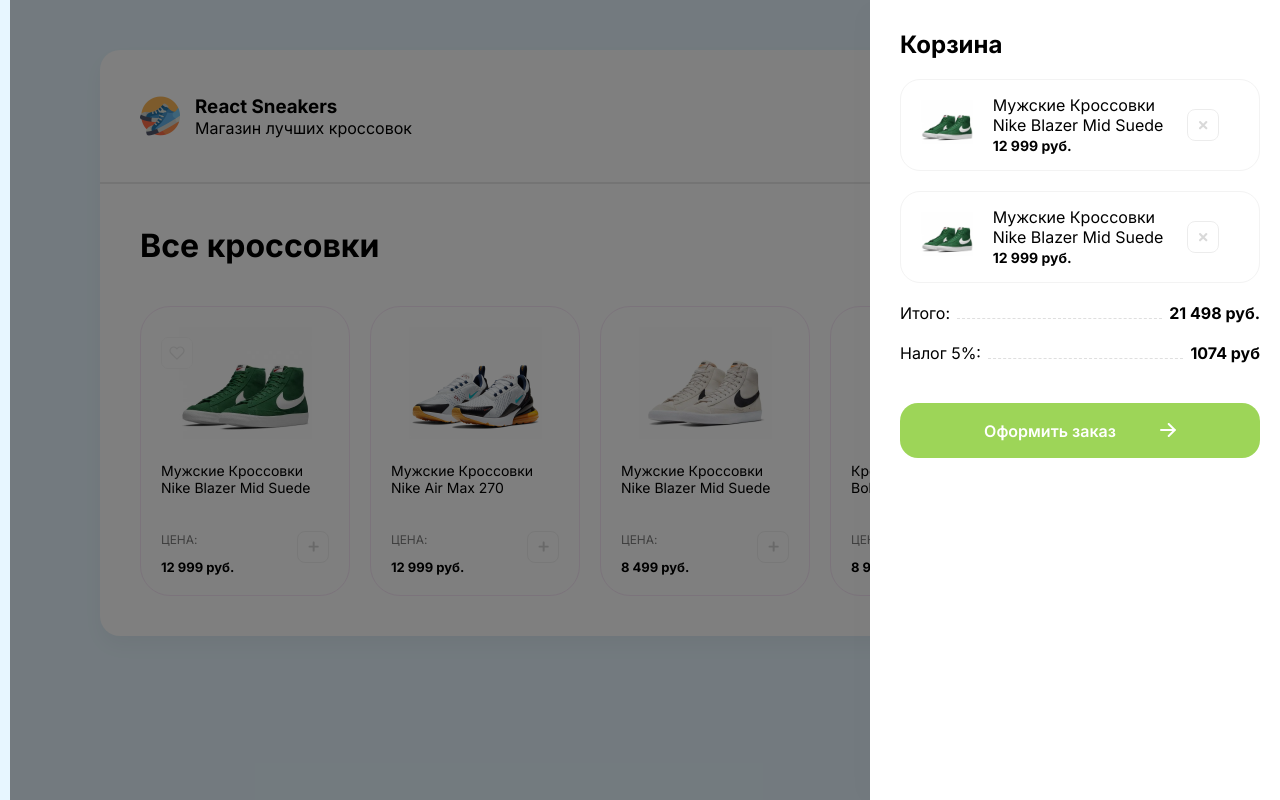
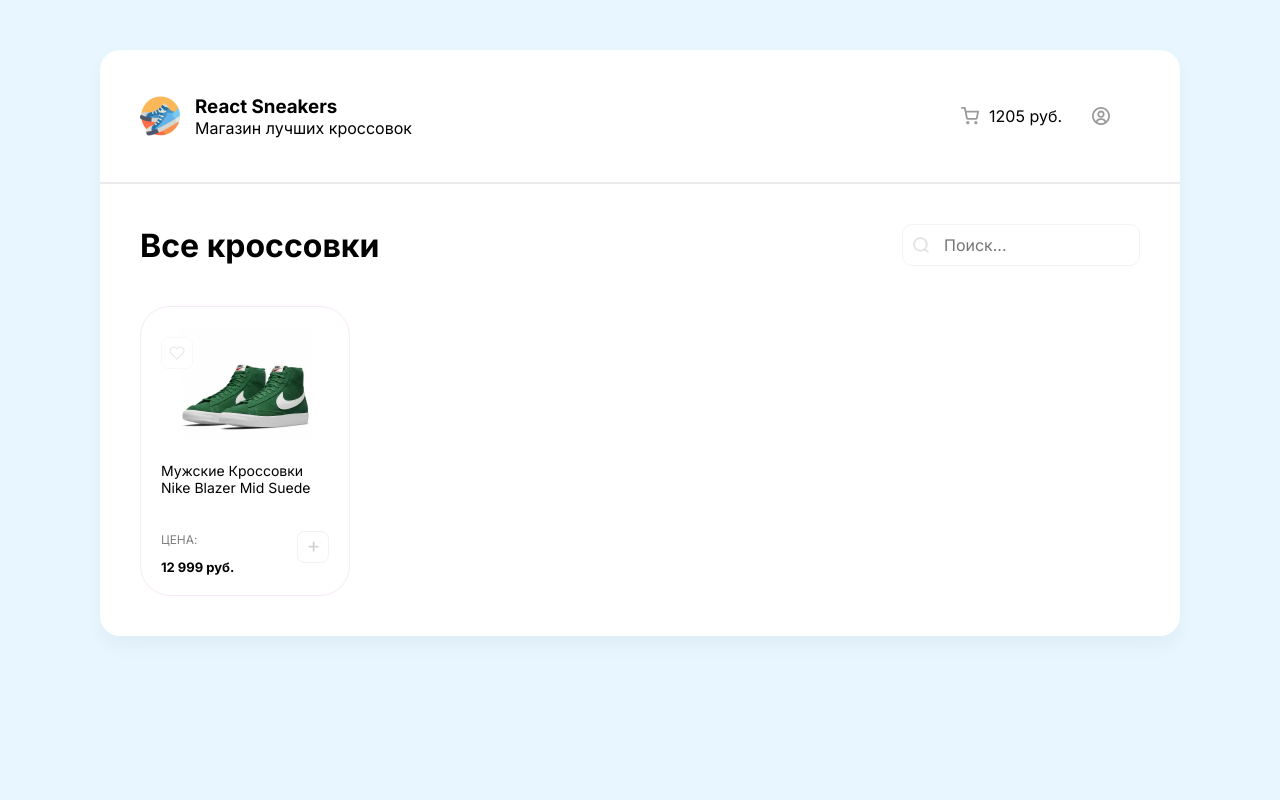
Before and after one commit to helennn123433/react_sneakers, a React (Create React App) app: page / in a window 1280 px wide. Built offline with nearby package versions, Linux system fonts and the light colour scheme.

Commit message:
chnages with react components and a little props

```diff
--- a/src/App.js
+++ b/src/App.js
@@ -1,65 +1,27 @@
+import Card from './components/Card.jsx'
+import Drawer from './components/Drawer.jsx';
+import Header from './components/Header.jsx';
+
+const arr = [
+  {
+    name: "Мужские Кроссовки Nike Blazer Mid Suede",
+    price: 12999
+  },
+  {
+    name: "Мужские Кроссовки Nike Air Max 270",
+    price: 15600
+  }
+]
+
+
 function App() {
   return (
     <div className ="App">
 
-      <div className="overlay">
-        <div className="drawer">
-          <h2>Корзина</h2>
-          <div className="items">
-          <div className="cartItem">
-            <div style={{ backgroundImage: 'url(/img/sneakers/image_5.jpg)' }} className="cartItemImg"></div>
-            <div className="cardItem">
-              <p>Мужские Кроссовки Nike Blazer Mid Suede</p>
-              <b>12 999 руб.</b>
-            </div>
-            <img className="removeBtn" src="/img/delete.svg" alt="delete" />
-          </div>
-          <div className="cartItem">
-            <div style={{ backgroundImage: 'url(/img/sneakers/image_5.jpg)' }} className="cartItemImg"></div>
-            <div className="cardItem">
-              <p>Мужские Кроссовки Nike Blazer Mid Suede</p>
-              <b>12 999 руб.</b>
-            </div>
-            <img className="removeBtn" src="/img/delete.svg" alt="delete" />
-          </div>
-          </div>
-          <ul className="infoPrices">
-            <li className="infoPrice">
-              <span>Итого:</span>
-              <div></div>
-              <b>21 498 руб.</b>
-            </li>
-            <li className="infoPrice">
-              <span>Налог 5%:</span>
-              <div></div>
-              <b>1074 руб</b>
-            </li>
-          </ul>
-          <button className="greenButton">Оформить заказ <img src="/img/arrow.svg" alt="arrowInButton" /></button>
-        </div>
+      <div style={{ display: 'none' }} className="overlay">
+        <Drawer/>
       </div>
-      <header>
-      <div className="headerLeft">
-        <div className="headerLeftImg">
-        <img width={40} height={40} src="/img/logo.png" /></div>
-          <div>
-            <h3>React Sneakers</h3>
-            <p>Магазин лучших кроссовок</p>
-          </div>
-      </div>
-
-        <div className="headerRigth">
-          <ul>
-            <li>
-              <img width={18} height={18} src="/img/cart.svg" />
-              <span>1205 руб.</span>
-            </li>
-            <li>
-            <img width={18} height={18} src="/img/user.svg" />
-            </li>
-          </ul>
-        </div>
-      </header>
+      <Header />
      <div className="content">
       <div className="content-search">
         <h1>Все кроссовки</h1>
@@ -69,67 +31,7 @@
         </div>
       </div>
       <div className="sneakers">
-        <div className="card">
-        <div className="cardImageContainer">
-          <div className="favorite"><img src="/img/heartunlike.svg" alt="heart" /></div>
-          <img width={133} height={112} src="/img/sneakers/image_5.jpg" alt="sneakers" />
-        </div>
-          <h5>Мужские Кроссовки Nike Blazer Mid Suede</h5>
-          <div className="cardBottom">
-            <div className="cardBottomInfo">
-              <p>Цена:</p>
-              <b>12 999 руб.</b>
-            </div>
-          <button>
-            <img width={11} height={11} src="/img/plus.svg" alt="plus"/>
-          </button>
-          </div>
-        </div>
-        <div className="card">
-        <div className="cardImageContainer">
-          <img width={133} height={112} src="/img/sneakers/image 5 (1).jpg" alt="sneakers" />
-        </div>
-          <h5>Мужские Кроссовки Nike Air Max 270</h5>
-          <div className="cardBottom">
-            <div className="cardBottomInfo">
-              <p>Цена:</p>
-              <b>12 999 руб.</b>
-            </div>
-          <button>
-            <img width={11} height={11} src="/img/plus.svg" alt="plus"/>
-          </button>
-          </div>
-        </div>
-        <div className="card">
-        <div className="cardImageContainer">
-          <img width={133} height={112} src="/img/sneakers/image 5 (2).jpg" alt="sneakers" />
-        </div>
-          <h5>Мужские Кроссовки Nike Blazer Mid Suede</h5>
-          <div className="cardBottom">
-            <div className="cardBottomInfo">
-              <p>Цена:</p>
-              <b>8 499 руб.</b>
-            </div>
-          <button>
-            <img width={11} height={11} src="/img/plus.svg" alt="plus"/>
-          </button>
-          </div>
-        </div>
-        <div className="card">
-        <div className="cardImageContainer">
-          <img width={133} height={112} src="/img/sneakers/image 5 (1).png" alt="sneakers" />
-        </div>
-          <h5>Кроссовки Puma X Aka Boku Future Rider</h5>
-          <div className="cardBottom">
-            <div className="cardBottomInfo">
-              <p>Цена:</p>
-              <b>8 999 руб.</b>
-            </div>
-          <button>
-            <img width={11} height={11} src="/img/plus.svg" alt="plus"/>
-          </button>
-          </div>
-        </div>
+      <Card title="Мужские Кроссовки Nike Blazer Mid Suede" price={12999} imageUrl="/img/sneakers/image_5.jpg" />
       </div>
      </div>
     </div>
--- /dev/null
+++ b/src/components/Card.jsx
@@ -0,0 +1,22 @@
+function Card(props){
+    return(
+        <div className="card">
+        <div className="cardImageContainer">
+        <div className="favorite"><img src="/img/heartunlike.svg" alt="heart" /></div>
+        <img width={133} height={112} src="/img/sneakers/image_5.jpg" alt="sneakers" />
+        </div>
+        <h5>{props.title}</h5>
+        <div className="cardBottom">
+            <div className="cardBottomInfo">
+            <p>Цена:</p>
+            <b>12 999 руб.</b>
+            </div>
+        <button>
+            <img width={11} height={11} src="/img/plus.svg" alt="plus"/>
+        </button>
+        </div>
+        </div>
+    );
+}
+
+export default Card;
--- /dev/null
+++ b/src/components/Drawer.jsx
@@ -0,0 +1,40 @@
+function Drawer(){
+    return (
+        <div className="drawer">
+          <h2>Корзина <img className="removeBtn" src="/img/delete.svg" alt="delete" /></h2>
+          <div className="items">
+          <div className="cartItem">
+            <div style={{ backgroundImage: 'url(/img/sneakers/image_5.jpg)' }} className="cartItemImg"></div>
+            <div className="cardItem">
+              <p>Мужские Кроссовки Nike Blazer Mid Suede</p>
+              <b>12 999 руб.</b>
+            </div>
+            <img className="removeBtn" src="/img/delete.svg" alt="delete" />
+          </div>
+          <div className="cartItem">
+            <div style={{ backgroundImage: 'url(/img/sneakers/image_5.jpg)' }} className="cartItemImg"></div>
+            <div className="cardItem">
+              <p>Мужские Кроссовки Nike Blazer Mid Suede</p>
+              <b>12 999 руб.</b>
+            </div>
+            <img className="removeBtn" src="/img/delete.svg" alt="delete" />
+          </div>
+          </div>
+          <ul className="infoPrices">
+            <li className="infoPrice">
+              <span>Итого:</span>
+              <div></div>
+              <b>21 498 руб.</b>
+            </li>
+            <li className="infoPrice">
+              <span>Налог 5%:</span>
+              <div></div>
+              <b>1074 руб</b>
+            </li>
+          </ul>
+          <button className="greenButton">Оформить заказ <img src="/img/arrow.svg" alt="arrowInButton" /></button>
+        </div>
+    )
+}
+
+export default Drawer;
--- /dev/null
+++ b/src/components/Header.jsx
@@ -0,0 +1,27 @@
+function Header(){
+    return(
+        <header>
+      <div className="headerLeft">
+        <div className="headerLeftImg">
+        <img width={40} height={40} src="/img/logo.png" /></div>
+          <div>
+            <h3>React Sneakers</h3>
+            <p>Магазин лучших кроссовок</p>
+          </div>
+      </div>
+
+        <div className="headerRigth">
+          <ul>
+            <li>
+              <img width={18} height={18} src="/img/cart.svg" />
+              <span>1205 руб.</span>
+            </li>
+            <li>
+            <img width={18} height={18} src="/img/user.svg" />
+            </li>
+          </ul>
+        </div>
+      </header>
+    )
+}
+export default Header;
--- a/src/index.scss
+++ b/src/index.scss
@@ -163,13 +163,30 @@
     box-shadow: -10px 4px 24px rgba(0, 0, 0, 0.01);
     padding: 30px;
 
+    .items{
+      overflow: auto;
+      margin-bottom: 40px;
+      flex: 1;
+    }
     h2{
+      display: flex;
+      justify-content: space-between;
       margin: 0;
       margin-bottom: 20px;
+
+      img{
+        cursor: pointer;
+      }
     }
     .greenButton{
       img{
-        margin-left: 40px;
+        transition: transform 0.2s ease-in-out;
+        margin-left: 20px;
+      }
+      &:hover{
+        img{
+          transform: translateX(5px);
+        }
       }
     }
   }
```
